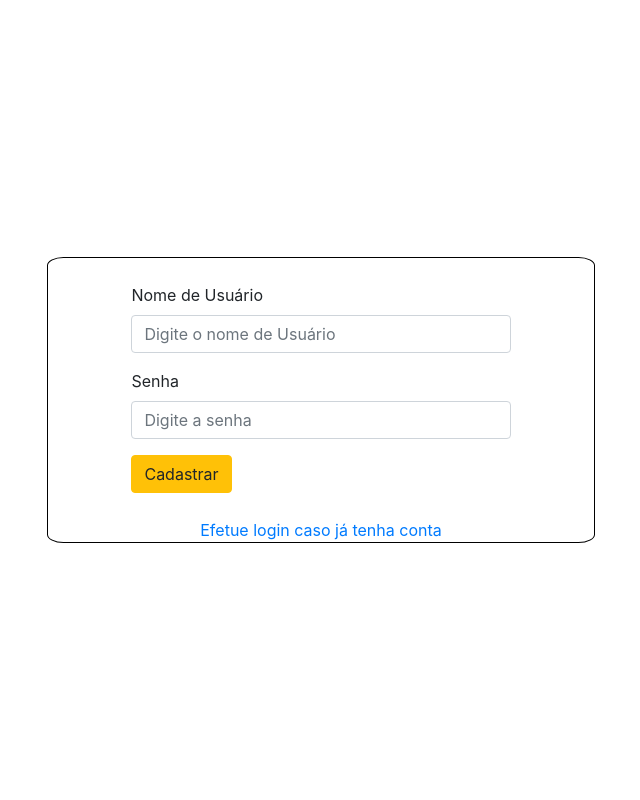
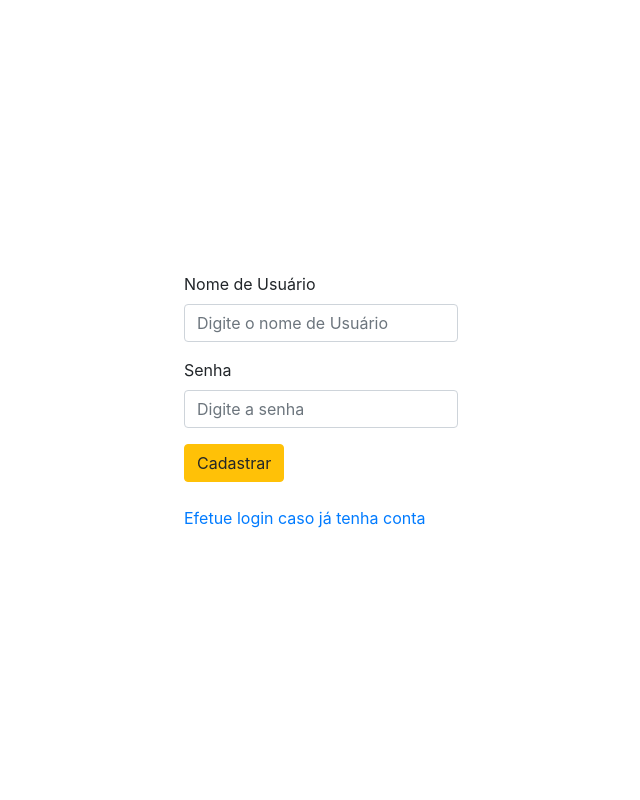
Before and after one commit to regyeduardo/desafio-GRUPO-TCS, a Django app: page /cadastro/ in a window 1280 px wide. Shown: the whole page, without its empty margins (319-959 px from the left). Run offline with Django 4.2, Linux system fonts and the light colour scheme; parts of the project's set-up code (start-up, migrations or seed data) failed here and were passed over.

Commit message:
Squashed commit of the following:
commit 8aab65a183cb8a1dc35854ccf39e2081e33b1781
Author: Regy Eduardo <regyeduardo@gmail.com>
Date:   Tue Jan 25 14:53:21 2022 -0300

    Pequenas correcoes na tela de login

```diff
--- a/login/templates/login/cadastro.html
+++ b/login/templates/login/cadastro.html
@@ -5,11 +5,14 @@
 {% block form-action %} /cadastro/ {% endblock  %}
 
 {% block botao-cadastro-login %}
+    {% if request.GET.next %}
+        <input type="hidden" name="next" value="{{ request.GET.next }}">
+    {% endif %}
+
     <button type="submit" class="btn btn-warning">Cadastrar</button>
-
     {% if messages %}
         {% for message in messages %}
-{% if message.level == DEFAULT_MESSAGE_LEVELS.INFO or message.level == DEFAULT_MESSAGE_LEVELS.WARNING %}
+            {% if message.level %}
             <div class="alert alert-{{ message.tags }} mt-4 mb-4" role="alert">
                 {{ message }}
                 <button type="button" class="close" data-dismiss="alert" aria-label="Close">
@@ -17,14 +20,13 @@
                 </button>
             </div>
             {% endif %}
-
         {% endfor %}
     {% endif %}
 {% endblock %}
 
 
 {% block form-login %}
-<div class="link-login">
+<div class="link-login mt-4 mb-4">
     <a href="{% url 'login:login' %}" class="">Efetue login caso já tenha conta</a>
 </div>
 {% endblock %}
--- a/login/templates/login/login.html
+++ b/login/templates/login/login.html
@@ -28,6 +28,6 @@
 
 {% block form-login %}
 <div class="link-login mt-4 mb-4">
-    <a href="{% url 'login:cadastro' %}" class="">Cadastre-se não tenha conta</a>
+    <a href="{% url 'login:cadastro' %}" class="">Cadastre-se caso não tenha conta</a>
 </div>
 {% endblock %}
--- a/static/css/style.css
+++ b/static/css/style.css
@@ -2,26 +2,29 @@
     margin: 0;
     padding: 0;
 }
-.form-login {
-    border: 1px solid black;
-    border-radius: 3% 3%;
-    display: flex;
-    align-items: center;
-    justify-content: center;
-    flex-wrap: wrap
-}
 
-form {
-    margin-top: 25px;
-}
-
-.main {
+body {
     display: flex;
     justify-content: center;
     align-items: center;
     height: 100vh;
 }
 
+/* .form-login {
+    display: flex;
+    align-items: center;
+    justify-content: center;
+    flex-wrap: wrap;
+    border: 1px solid black;
+    border-radius: 3% 3%;
+    background-color: gray;
+} */
+
+form {
+    margin-top: 25px;
+}
+
+
 .link-login {
     margin-top: 25px;
 }
--- a/templates/base_form.html
+++ b/templates/base_form.html
@@ -2,23 +2,25 @@
 
 {% load static %}
 {% block title %} Login {% endblock %}
-{% block css %} {% static 'css/style.css' %} {% endblock %}
+{% block css %} {% static 'css/style.css' %}?{% now "U" %} {% endblock %}
 
 {% block body %}
 
-<div class="main">
+<div class="">
     <div class="form-login">
-        <form action="{% block form-action %} {% endblock %}" method="post" class="container w-75">
+        <form action="{% block form-action %} {% endblock %}" method="post" class="">
             <div class="form-group">
                 <label for="username">Nome de Usuário</label>
-                <input type="text" class="form-control" id="username" name="username" placeholder="Digite o nome de Usuário" required>
+                <input type="text" class="form-control" id="username" name="username"
+                    placeholder="Digite o nome de Usuário" required>
             </div>
             <div class="form-group">
                 <label for="password">Senha</label>
-                <input type="password" class="form-control" id="password" name="password" placeholder="Digite a senha" required>
+                <input type="password" class="form-control" id="password" name="password" placeholder="Digite a senha"
+                    required>
             </div>
             {% block botao-cadastro-login %}
-            {% endblock  %}
+            {% endblock %}
         </form>
         {% block form-login %}
         {% endblock %}
```
Lines whose indentation alone changed are shown as unchanged.
